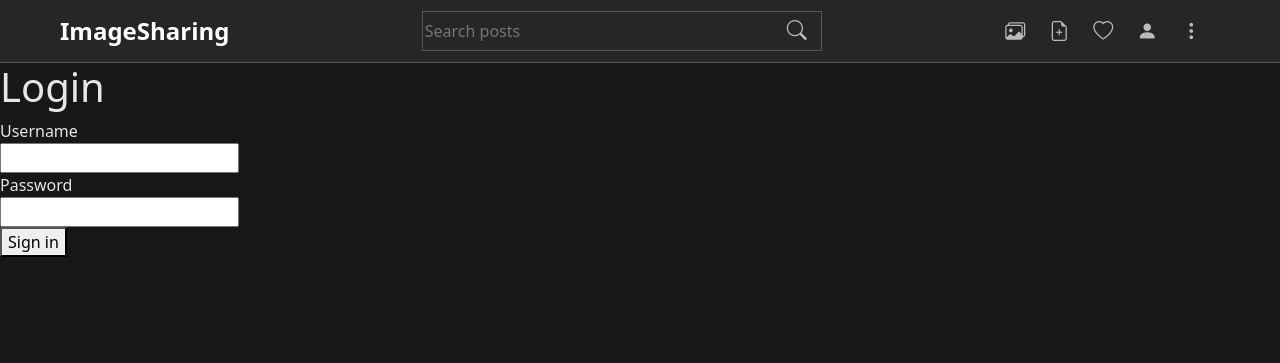
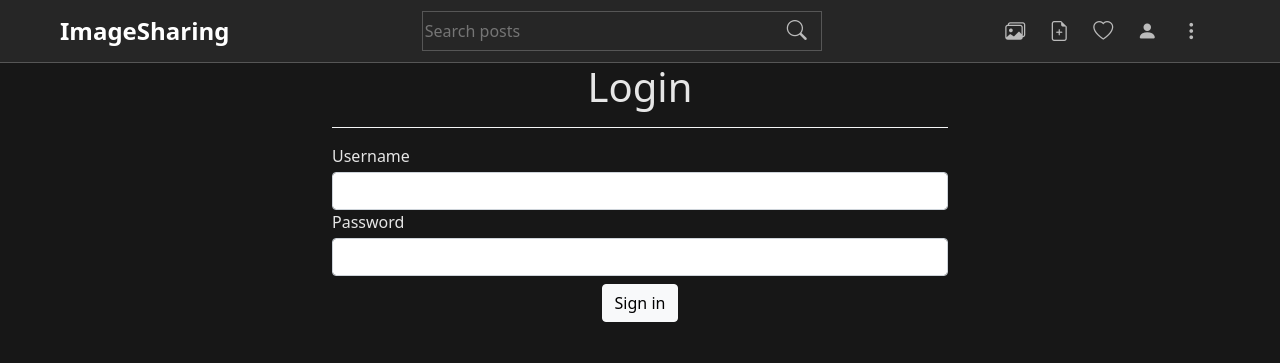
Before and after one commit to adagun/ImageSharingProject, a Django app: page /accounts/login/ in a window 1280 px wide. Shown: the top 363 px of the page. Run offline with Django 3.2, Linux system fonts and the light colour scheme.

Commit message:
style login page

```diff
--- a/accounts/templates/accounts/login.html
+++ b/accounts/templates/accounts/login.html
@@ -1,32 +1,20 @@
 {% extends "base.html" %}
 
 {% block content %}
-<h1>Login</h1>
 
+    <div class="container  w-50">
+    <h1 class="text-center">Login</h1>
+        <div class="divider bg-light"><hr></div>
 <form action="" method="POST">
     {% csrf_token %}
 
-    <div>
-        <div>
-            <label for="username">Username</label>
-        </div>
-        <div>
-            <input type="text" id="username" name="username"/>
-        </div>
-    </div>
-
-    <div>
-        <div>
-            <label for="password">Password</label>
-        </div>
-        <div>
-            <input type="password" id="password" name="password"/>
-        </div>
-    </div>
-
-    <div>
-        <button type="submit">Sign in</button>
+            <label class="mb-1" for="username">Username</label>
+            <input type="text" id="username" name="username" class="form-control"/>
+            <label class="mb-1" for="password">Password</label>
+            <input type="password" id="password" name="password" class="form-control"/>
+    <div class="text-center">
+        <button class="btn btn-light mt-2" type="submit">Sign in</button>
     </div>
 </form>
-
+</div>
 {% endblock content %}
```
